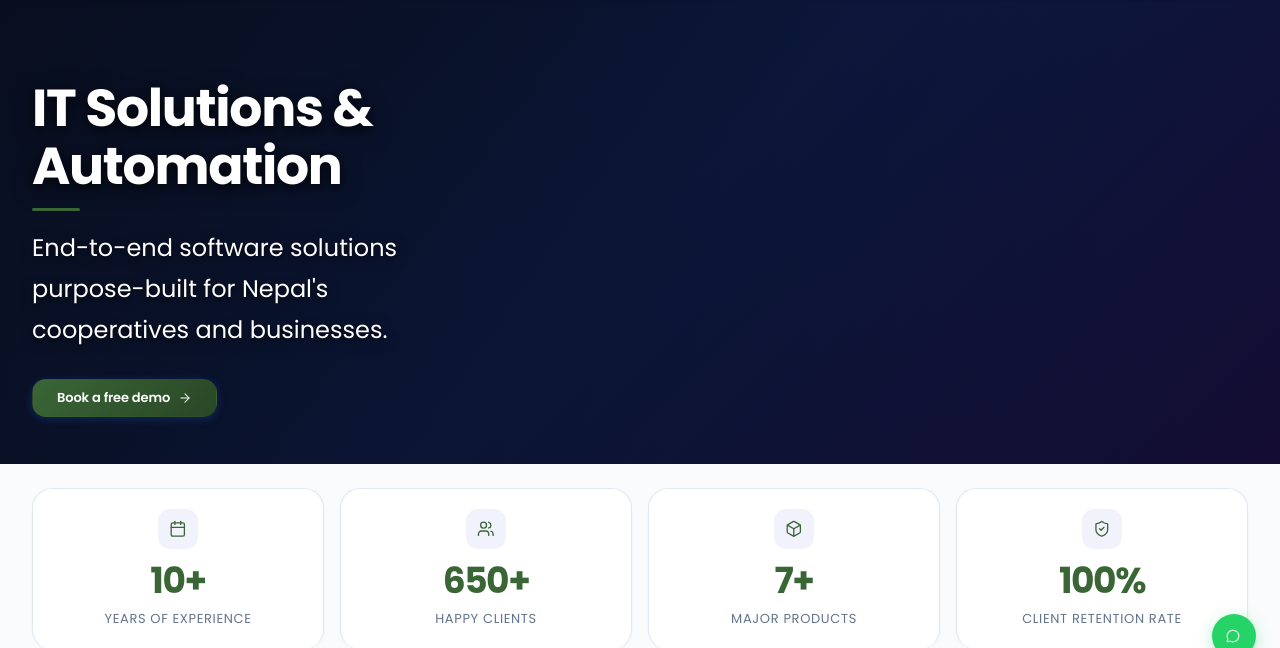
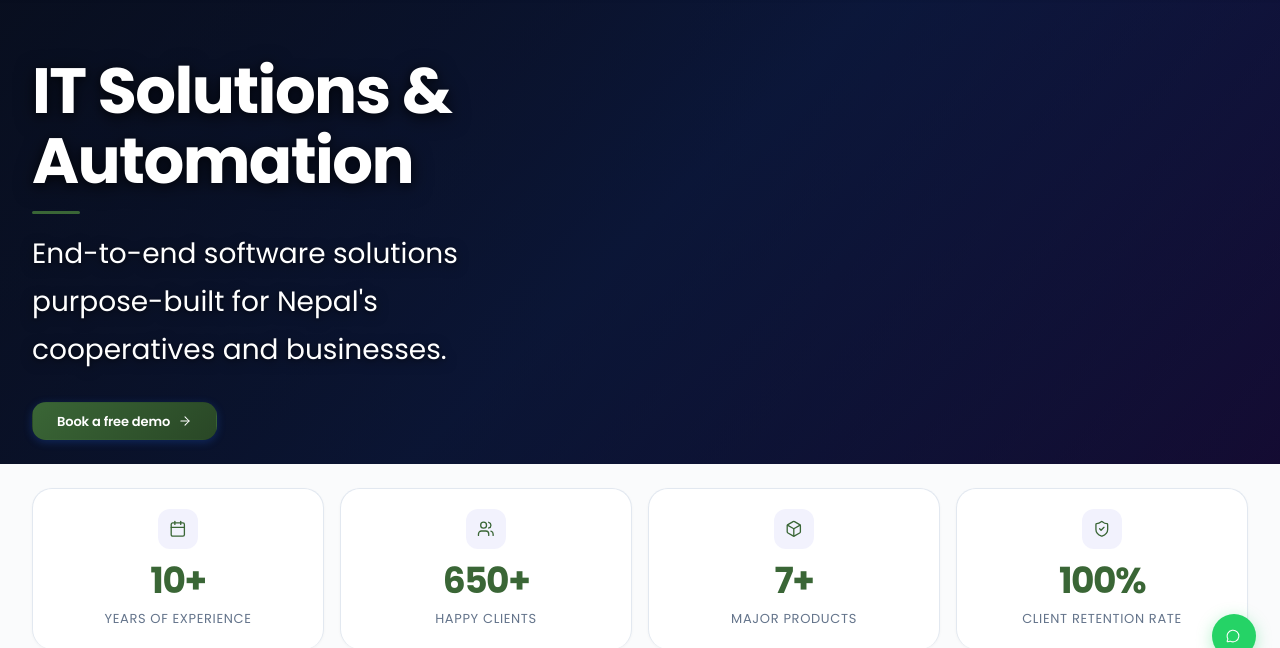
Before and after one commit to adakash26434/butwal, a PHP site: page / in a window 1280 px wide. Shown: the part 64-712 px from the top of the page. Run offline with PHP 8.4, Linux system fonts and the light colour scheme; data comes from the database, SQL or seed files in the repository; data that the repository does not hold is empty; some libraries are stand-ins or nearby versions.

Commit message:
feat: adjust hero section font sizes for better visibility

```diff
--- a/index.php
+++ b/index.php
@@ -186,12 +186,12 @@ include 'includes/header.php';
     <div style="position:absolute;inset:0;<?= $_overlay ?>"></div>
     <div class="container" style="position:relative;height:100%;display:flex;align-items:center;padding-top:2rem;">
       <div :class="cur==<?=$_hk?>?'hero-ca':''" style="max-width:36rem;">
-        <h1 class="hero-h1" style="font-family:var(--font-display);font-size:clamp(2.25rem,5vw,3.25rem);font-weight:800;color:#fff;line-height:1.1;margin:0 0 .875rem;letter-spacing:-.025em;text-shadow:0 4px 20px rgba(0,0,0,.6), 0 2px 8px rgba(0,0,0,.5);">
+        <h1 class="hero-h1" style="font-family:var(--font-display);font-size:clamp(2.75rem,6.5vw,4rem);font-weight:800;color:#fff;line-height:1.1;margin:0 0 .875rem;letter-spacing:-.025em;text-shadow:0 4px 20px rgba(0,0,0,.6), 0 2px 8px rgba(0,0,0,.5);">
           <?= nl2br(e($_hs['title'])) ?>
         </h1>
         <div class="hero-bar" style="width:3rem;height:3px;background:var(--primary);border-radius:2px;margin-bottom:1rem;"></div>
         <?php if(!empty($_hs['sub'])): ?>
-        <p class="hero-sub" style="font-size:clamp(1.25rem,2.5vw,1.5rem);color:#fff;line-height:1.72;margin:0 0 1.75rem;max-width:28rem;text-shadow:0 3px 12px rgba(0,0,0,.5), 0 1px 4px rgba(0,0,0,.4);font-weight:500;">
+        <p class="hero-sub" style="font-size:clamp(1.375rem,3vw,1.75rem);color:#fff;line-height:1.72;margin:0 0 1.75rem;max-width:28rem;text-shadow:0 3px 12px rgba(0,0,0,.5), 0 1px 4px rgba(0,0,0,.4);font-weight:500;">
           <?= e($_hs['sub']) ?>
         </p>
         <?php endif; ?>
```
